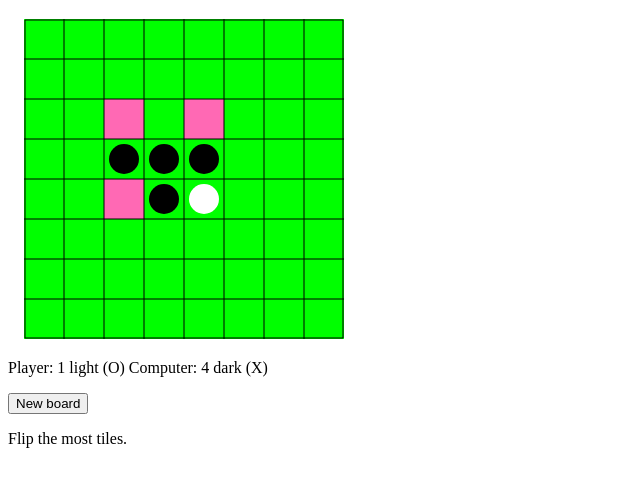
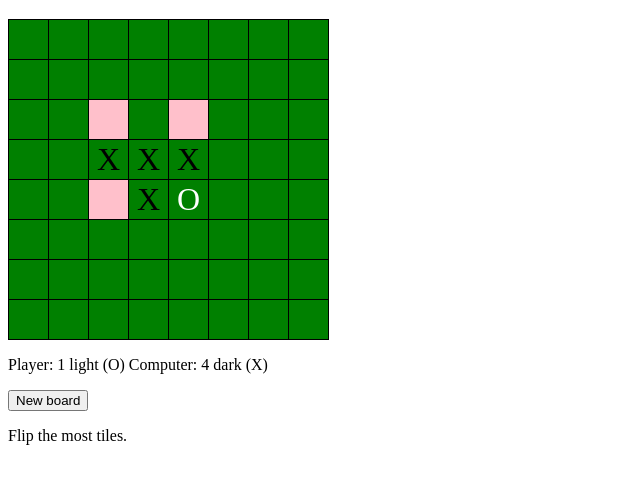
Before and after one commit to thisarray/Iago, a plain HTML site: page index.html in a window 1280 px wide. Shown: the part 61-548 px from the top of the page, without its empty margins (0-640 px from the left). Drawn offline with Linux system fonts and the light colour scheme.

Commit message:
Use document.createElement() instead of HTML for TableDisplay.

```diff
--- a/index.html
+++ b/index.html
@@ -12,8 +12,7 @@ body {
 }
 output {
   display: block;
-  margin-bottom: 1em;
-  margin-left: 1em;
+  margin: 1em 0;
 }
 pre {
   font-family: "Courier New", monospace;
@@ -23,18 +22,17 @@ pre {
 }
 table {
   border-collapse: collapse;
-  font-size: 36px;
-  line-height: 36px;
   margin: 0;
   padding: 0;
-  text-align: center;
 }
 td {
   background-color: green;
   border: 1px solid black;
-  color: black;
-  height: 38px;
-  width: 38px;
+  font-size: 32px;
+  text-align: center;
+  /* height and width so resulting cell is 40px by 40px */
+  height: 37px;
+  width: 37px;
 }
 .light {
   color: white;
@@ -161,6 +159,13 @@ class Board {
    * dx and dy are based on the deltas in DIRECTIONS[index].
    */
   getRun(x, y, index) {
+    if (typeof x !== 'number') {
+      throw new TypeError('x must be a number.');
+    }
+    if (typeof y !== 'number') {
+      throw new TypeError('y must be a number.');
+    }
+
     let [dx, dy] = DIRECTIONS[index],
         result = [],
         currentX = x + dx,
@@ -199,6 +204,13 @@ class Board {
    * Return true if placing marker at the coordinates (x, y) is a valid move.
    */
   isValid(x, y, marker) {
+    if (typeof x !== 'number') {
+      throw new TypeError('x must be a number.');
+    }
+    if (typeof y !== 'number') {
+      throw new TypeError('y must be a number.');
+    }
+
     if (x < 0) {
       return false;
     }
@@ -275,6 +287,13 @@ class Board {
    * Return a new Board instance resulting from placing marker at the coordinates (x, y).
    */
   place(x, y, marker) {
+    if (typeof x !== 'number') {
+      throw new TypeError('x must be a number.');
+    }
+    if (typeof y !== 'number') {
+      throw new TypeError('y must be a number.');
+    }
+
     if (this.done) {
       return this;
     }
@@ -854,18 +873,20 @@ class ASCIIDisplay extends Display {
 }
 
 class CanvasDisplay extends Display {
-  constructor(parent, score, darkColor = '#000000', lightColor = '#FFFFFF', backgroundColor = '#00FF00', validColor='#FF69B4') {
+  constructor(parent, score, darkColor = 'black', lightColor = 'white', backgroundColor = 'green', validColor='pink') {
     super(parent, score);
     this.darkColor = darkColor;
     this.lightColor = lightColor;
     this.backgroundColor = backgroundColor;
     this.validColor = validColor;
   }
+
   draw(board, playerMarker) {
     let target = this.parent.querySelector('canvas'),
         width = board.width * SCALE,
         height = board.height * SCALE,
-        middle = SCALE / 2;
+        middle = Math.floor(SCALE / 2),
+        context;
     if (target == null) {
       this.parent.innerHTML = '';
       target = document.createElement('canvas');
@@ -876,10 +897,9 @@ class CanvasDisplay extends Display {
       target.height = height;
     }
 
-    let context = target.getContext('2d');
+    context = target.getContext('2d');
     context.fillStyle = this.backgroundColor;
     context.fillRect(0, 0, width, height);
-
     for (let y = 0; y < board.height; y++) {
       for (let x = 0; x < board.width; x++) {
         let marker = board.getMarker(x, y);
@@ -907,6 +927,7 @@ class CanvasDisplay extends Display {
     // Draw grid lines
     context.lineWidth = 1;
     context.strokeStyle = this.darkColor;
+    // Outer border
     context.beginPath();
     context.moveTo(1, 1);
     context.lineTo(width - 1, 1);
@@ -914,12 +935,14 @@ class CanvasDisplay extends Display {
     context.lineTo(1, height - 1);
     context.closePath();
     context.stroke();
+    // Vertical lines
     for (let x = 1; x < board.width; x++) {
       context.beginPath();
       context.moveTo(x * SCALE, 0);
       context.lineTo(x * SCALE, height);
       context.stroke();
     }
+    // Horizontal lines
     for (let y = 1; y < board.height; y++) {
       context.beginPath();
       context.moveTo(0, y * SCALE);
@@ -939,34 +962,28 @@ class TableDisplay extends Display {
       this.parent.appendChild(target);
     }
 
-    let rows = [];
+    target.innerHTML = '';
     for (let y = 0; y < board.height; y++) {
-      let row = [];
-      row.push('  <tr>');
+      let row = document.createElement('tr');
       for (let x = 0; x < board.width; x++) {
-        let marker = board.getMarker(x, y);
+        let cell = document.createElement('td'),
+            marker = board.getMarker(x, y);
+        cell.appendChild(document.createTextNode(marker));
         if (marker === Board.BLANK_MARKER) {
           if (board.isValid(x, y, playerMarker)) {
-            row.push(`    <td class="valid"></td>`);
-          }
-          else {
-            row.push('    <td></td>');
+            cell.classList.add('valid');
           }
         }
         else if (marker === Board.DARK_MARKER) {
-          row.push(`    <td class="dark">${marker}</td>`);
+          cell.classList.add('dark');
         }
         else if (marker === Board.LIGHT_MARKER) {
-          row.push(`    <td class="light">${marker}</td>`);
+          cell.classList.add('light');
         }
-        else {
-          row.push('    <td></td>');
-        }
+        row.appendChild(cell);
       }
-      row.push('  </tr>');
-      rows.push(row.join('\n'));
+      target.appendChild(row);
     }
-    target.innerHTML = rows.join('\n');
     super.draw(board, playerMarker);
   }
 }
@@ -974,8 +991,8 @@ class TableDisplay extends Display {
 const OUTPUT = document.querySelector('#board');
 const SCORE = document.querySelector('#score');
 //let display = new ASCIIDisplay(OUTPUT, SCORE);
-let display = new CanvasDisplay(OUTPUT, SCORE);
-//let display = new TableDisplay(OUTPUT, SCORE);
+//let display = new CanvasDisplay(OUTPUT, SCORE);
+let display = new TableDisplay(OUTPUT, SCORE);
 
 let board = null,
     playerMarker = Board.DARK_MARKER,
```
